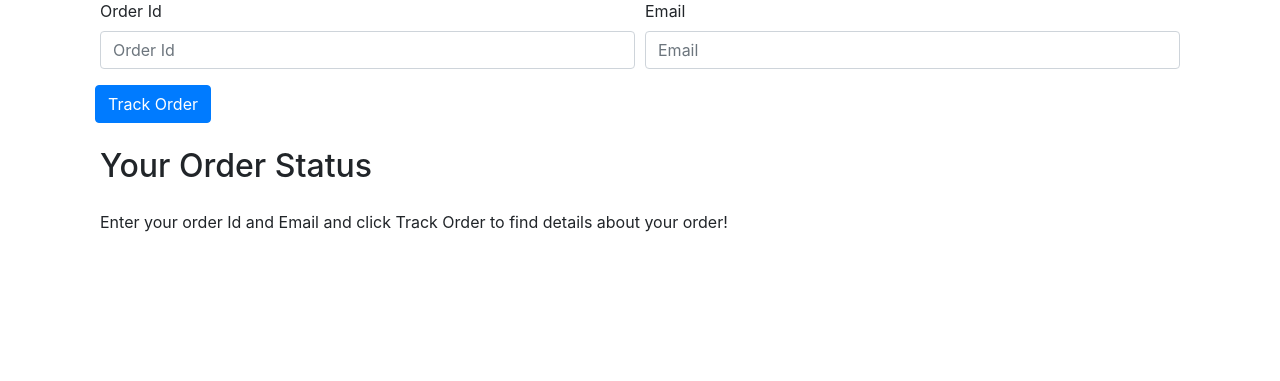
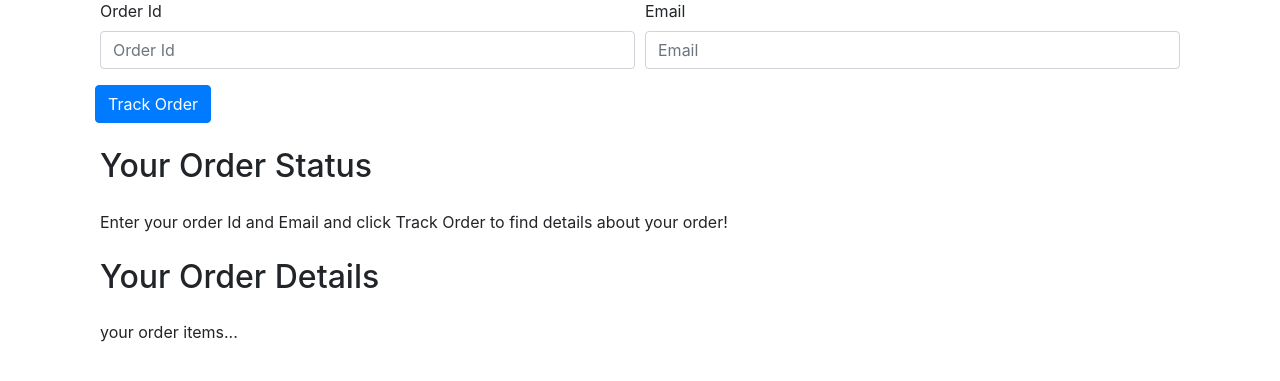
Before and after one commit to SatishPatel8424/MyAwesomeCart, a Django app: page /shop/tracker/ in a window 1280 px wide. Shown: the part 127-508 px from the top of the page. Run offline with Django 3.2, Linux system fonts and the light colour scheme; some libraries are stand-ins or nearby versions.

Commit message:
website order tracker...

```diff
--- a/mac/shop/templates/shop/index.html
+++ b/mac/shop/templates/shop/index.html
@@ -68,6 +68,7 @@
                <img class="card-img-top" src='/media/{{i.image}}'   alt="Card image cap">
                 <div class="card-body">
                   <h5 class="card-title" id="namepr{{i.id}}">{{i.product_name}}</h5>
+                    <h6 class="card-title">Rs. : <span id="pricepr{{i.id}}"> {{i.price}}</span></h6>
                   <p class="card-text">{{i.desc|slice:"0:60"}}...</p>
                     <span id="divpr{{i.id}}" class="divpr">
                         <button id="pr{{i.id}}" class="btn btn-primary cart">Add To Cart</button>
@@ -126,8 +127,9 @@ $('.divpr').on('click','button.cart',function () {
     else
     {
         qty = 1;
-        name = document.getElementById('name'+idstr).innerHTML;
-        cart[idstr] = [qty ,name];
+       var name = document.getElementById('name'+idstr).innerHTML;
+        price = document.getElementById('price'+idstr).innerHTML;
+        cart[idstr] = [qty ,name,parseInt(price)];
     }
     UpdateCart(cart);
     //console.log(cart);
--- a/mac/shop/templates/shop/tracker.html
+++ b/mac/shop/templates/shop/tracker.html
@@ -24,6 +24,15 @@
             	Enter your order Id and Email and click Track Order to find details about your order!
             </ul>
         </div>
+
+        <h2>Your Order Details</h2>
+        <div class="my-4">
+            <ul class="list-group" id="citems">
+            	your order items...
+            </ul>
+        </div>
+
+
     </div>
 </div>
 {% endblock %}
@@ -43,8 +52,8 @@ $('#trackerForm').submit(function(event) {
             encode: true
         })
         .done(function(data) {
-
-            updates = JSON.parse(data);
+            data= JSON.parse(data);
+            updates = data[0];
             if (updates.length > 0 & updates != {}) {
                 for (i = 0; i < updates.length; i++) {
                     let text = updates[i]['text'];
@@ -60,6 +69,20 @@ $('#trackerForm').submit(function(event) {
                     Sorry, We are not able to fetch this order id and email. Make sure to type correct order Id and email</li>`
             	$('#items').append(mystr);
             }
+            // fill in the order details..
+            cart = JSON.parse(data[1]);
+            for (item in cart)
+            {
+                let name = cart[item][1];
+                let qty = cart[item][0];
+
+                mystr = `<li class="list-group-item d-flex justify-content-between align-items-center">
+                        ${name}
+                        <span class="badge badge-primary badge-pill">${qty}</span>
+                    </li>`
+                $('#citems').append(mystr);
+            }
+
         });
     event.preventDefault();
 });
--- a/mac/shop/views.py
+++ b/mac/shop/views.py
@@ -47,7 +47,7 @@ def tracker(request):
                 updates = []
                 for item in update:
                     updates.append({'text': item.update_desc, 'time': item.timestamp})
-                    response = json.dumps(updates, default=str)
+                    response = json.dumps([updates,order[0].items_json], default=str)
                 return HttpResponse(response)
             else:
                 return HttpResponse('{}')
```
Also changed, not shown: mac/shop/templates/shop/checkout.html (+9 -0 lines).
